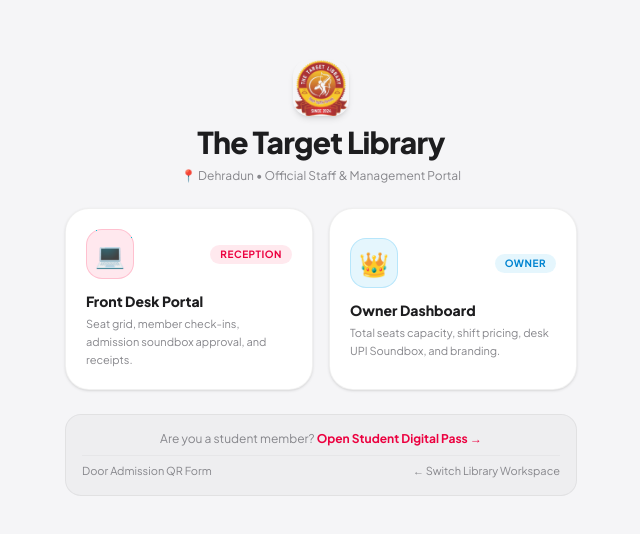
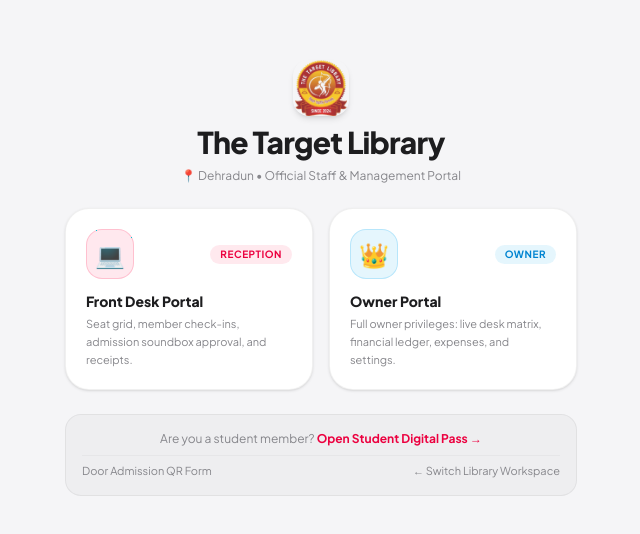
Before and after one commit to uniyalmanas/Target_Library, a Next.js app: page /login in a window 1280 px wide. Shown: the part 122-656 px from the top of the page, without its empty margins (319-959 px from the left). Built offline with nearby package versions, Linux system fonts and the light colour scheme; no server answers; the database is empty.

Commit message:
fix: default owner login destination to desk instead of settings

```diff
--- a/app/login/page.tsx
+++ b/app/login/page.tsx
@@ -253,9 +253,9 @@
                 openAuthModal({
                   role: "owner",
                   title: "Library Owner Login",
-                  subtitle: `Master Settings for ${library.name}`,
+                  subtitle: `Owner Access for ${library.name}`,
                   icon: "👑",
-                  destination: `/l/${activeSlug}/settings`,
+                  destination: `/l/${activeSlug}`,
                 })
               }
               className="text-left bg-card-bg border border-panel-border hover:border-sky-500/40 rounded-3xl p-5 shadow-sm transition-all hover:scale-[1.01] group cursor-pointer"
@@ -269,10 +269,10 @@
                 </span>
               </div>
               <h3 className="font-extrabold text-sm text-text-main group-hover:text-sky-600 transition">
-                Owner Dashboard
+                Owner Portal
               </h3>
               <p className="text-[11px] text-text-muted mt-1 leading-relaxed">
-                Total seats capacity, shift pricing, desk UPI Soundbox, and branding.
+                Full owner privileges: live desk matrix, financial ledger, expenses, and settings.
               </p>
             </button>
           </div>
```
